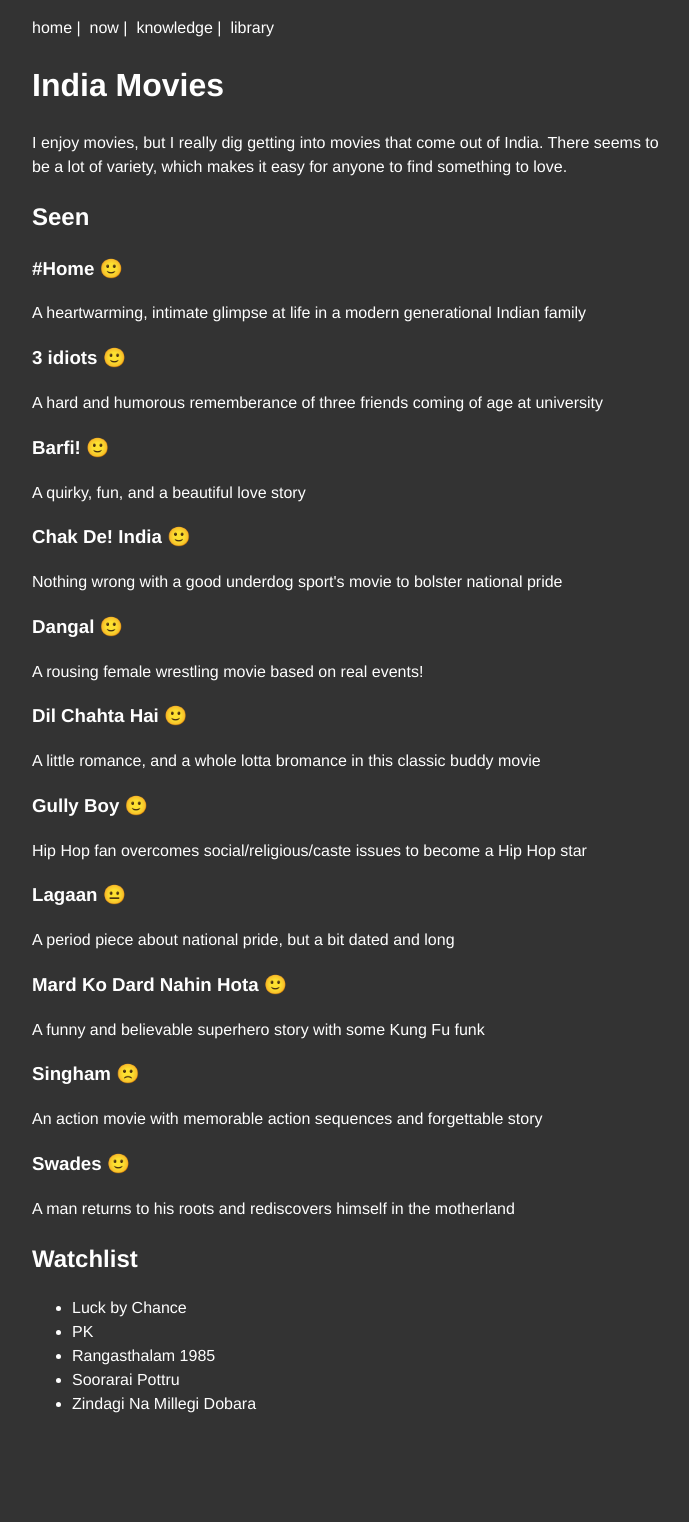
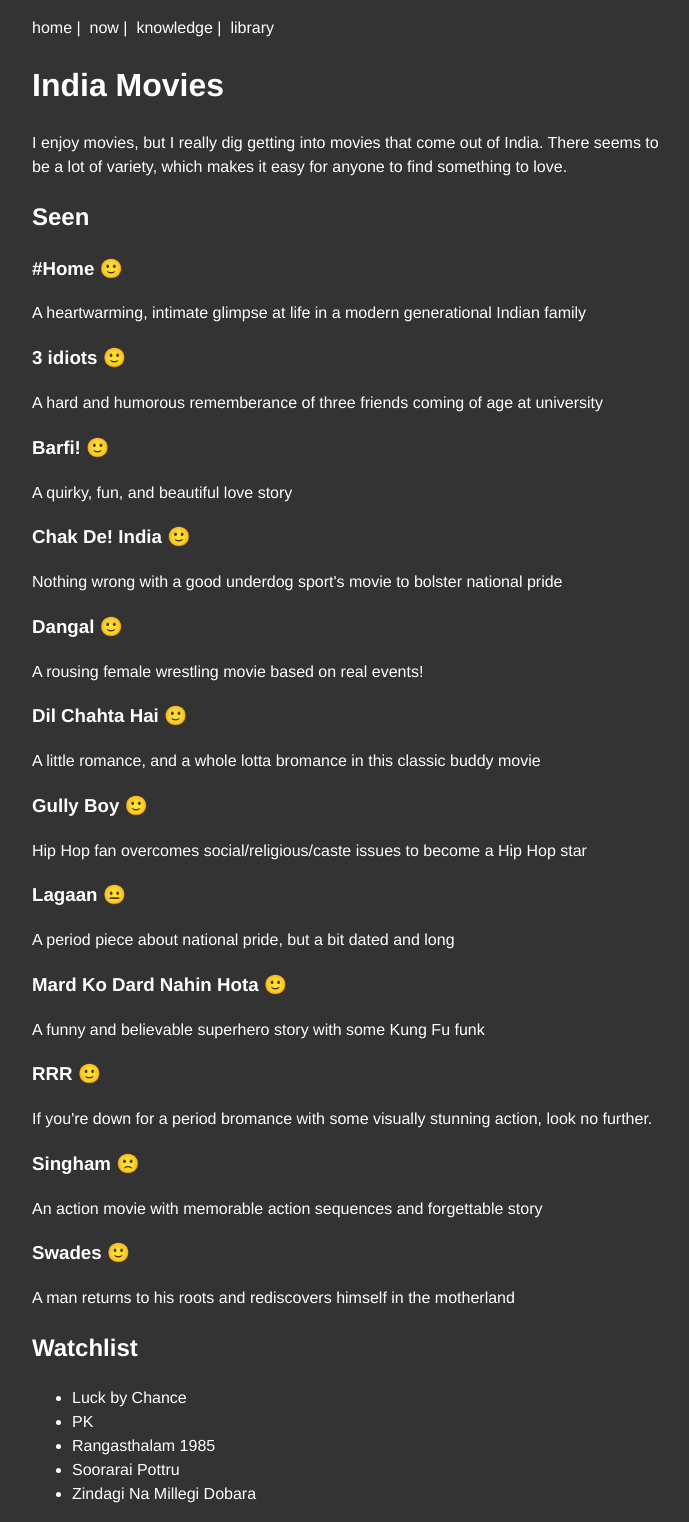
Before and after one commit to dahenson/dahenson.github.io, a Jekyll site: the page built from india-movies.html, in a window 1280 px wide. Shown: the whole page, without its empty margins (288-977 px from the left). Built offline with Jekyll 4.4.1, drawn with Linux system fonts in a browser that asks for light colours; before the commit the page ends 1432 px from its top, so only the background shows below that.

Commit message:
Update the movie list

```diff
--- a/_data/india_movies.yml
+++ b/_data/india_movies.yml
@@ -12,7 +12,7 @@ seen:
   - title: Barfi!
     url: https://www.imdb.com/title/tt2082197
     rating: yah
-    review: A quirky, fun, and a beautiful love story
+    review: A quirky, fun, and beautiful love story
 
   - title: Chak De! India
     url: https://www.imdb.com/title/tt0871510
@@ -44,6 +44,11 @@ seen:
     rating: yah
     review: A funny and believable superhero story with some Kung Fu funk
 
+  - title: RRR
+    url: https://www.imdb.com/title/tt8178634
+    rating: yah
+    review: If you're down for a period bromance with some visually stunning action, look no further.
+
   - title: Singham
     url: https://www.imdb.com/title/tt1948150
     rating: nah
```
